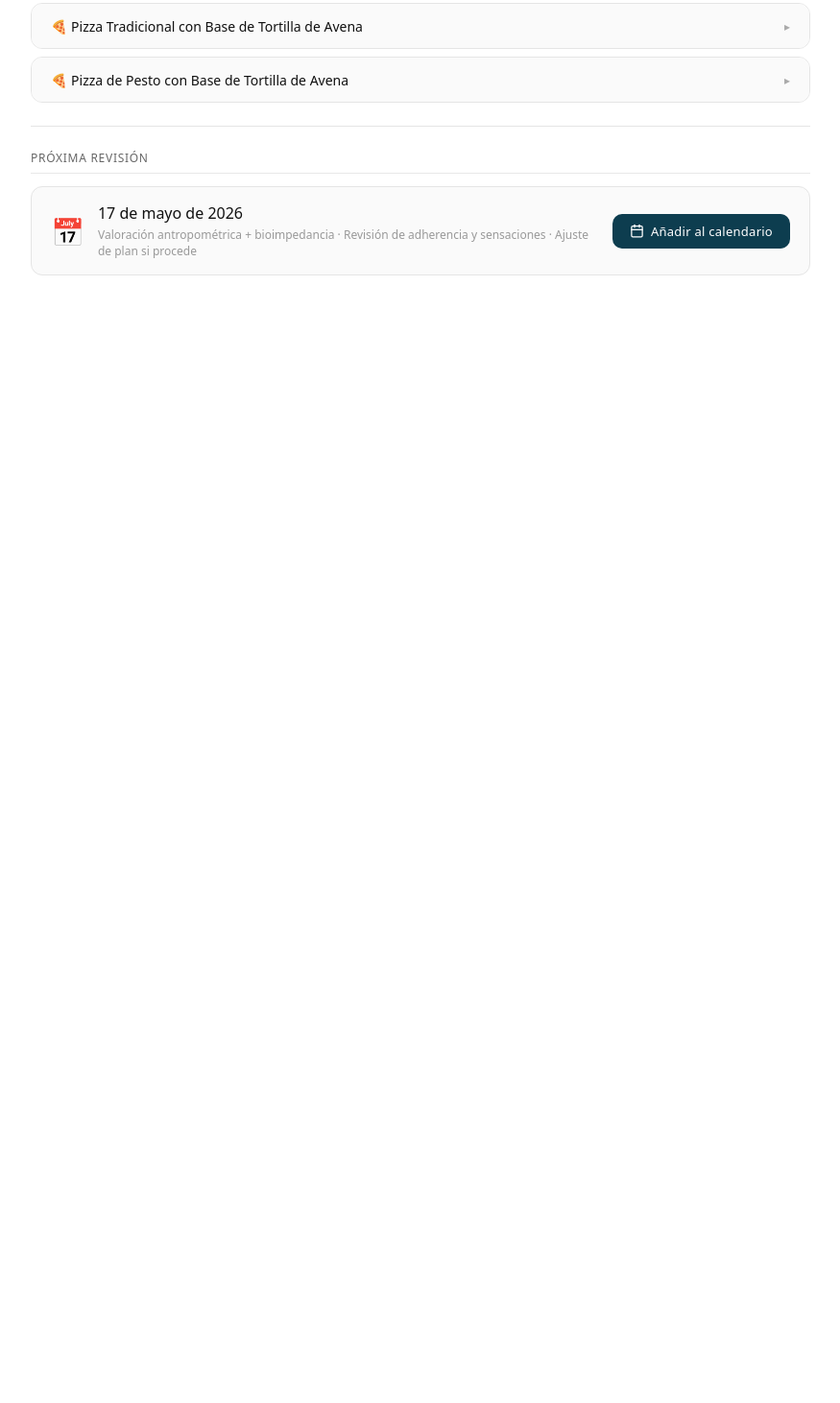
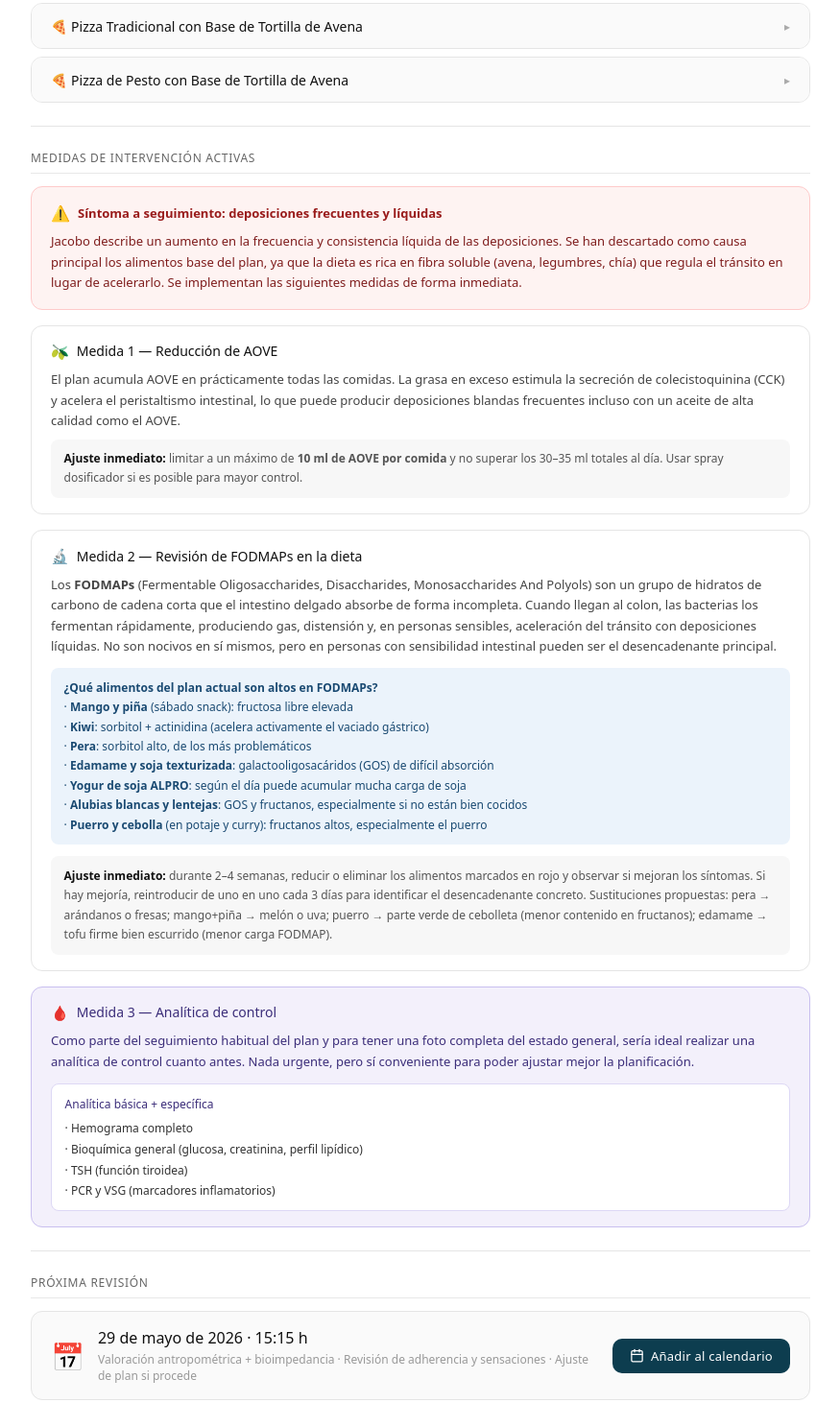
Before and after one commit to guillermofrancespoquet/jacobocatala, a plain HTML site: page index.html in a window 1280 px wide. Shown: the part 4930-6392 px from the top of the page at 96% size, without its empty margins (202-1077 px from the left). Before the commit the page ends 5241 px from the top, so only its background shows below. Drawn offline with Linux system fonts and the light colour scheme.

Commit message:
v1 + pautas

```diff
--- a/index.html
+++ b/index.html
@@ -399,16 +399,80 @@
   <div id="recetasList"></div>
 </div>
 
+<!-- MEDIDAS DE INTERVENCIÓN -->
+<div style="margin-top:1.5rem;padding-top:1.5rem;border-top:1px solid #e5e5e5;">
+  <div class="section-label">Medidas de intervención activas</div>
+
+  <!-- Alerta digestiva -->
+  <div style="background:#FEF3F2;border:1.5px solid #FECACA;border-radius:12px;padding:1rem 1.25rem;margin-bottom:1rem;">
+    <div style="display:flex;align-items:center;gap:8px;margin-bottom:0.5rem;">
+      <span style="font-size:16px;">⚠️</span>
+      <span style="font-size:13px;font-weight:600;color:#991B1B;">Síntoma a seguimiento: deposiciones frecuentes y líquidas</span>
+    </div>
+    <p style="font-size:13px;color:#7F1D1D;line-height:1.65;">Jacobo describe un aumento en la frecuencia y consistencia líquida de las deposiciones. Se han descartado como causa principal los alimentos base del plan, ya que la dieta es rica en fibra soluble (avena, legumbres, chía) que regula el tránsito en lugar de acelerarlo. Se implementan las siguientes medidas de forma inmediata.</p>
+  </div>
+
+  <!-- Medida 1: AOVE -->
+  <div style="border:1px solid #e5e5e5;border-radius:12px;padding:1rem 1.25rem;margin-bottom:1rem;">
+    <div style="display:flex;align-items:center;gap:8px;margin-bottom:0.6rem;">
+      <span style="font-size:15px;">🫒</span>
+      <span style="font-size:14px;font-weight:500;color:#111;">Medida 1 — Reducción de AOVE</span>
+    </div>
+    <p style="font-size:13px;color:#444;line-height:1.65;margin-bottom:0.5rem;">El plan acumula AOVE en prácticamente todas las comidas. La grasa en exceso estimula la secreción de colecistoquinina (CCK) y acelera el peristaltismo intestinal, lo que puede producir deposiciones blandas frecuentes incluso con un aceite de alta calidad como el AOVE.</p>
+    <div style="background:#f7f7f7;border-radius:8px;padding:0.65rem 0.85rem;font-size:12px;color:#555;line-height:1.7;">
+      <strong style="color:#111;">Ajuste inmediato:</strong> limitar a un máximo de <strong>10 ml de AOVE por comida</strong> y no superar los 30–35 ml totales al día. Usar spray dosificador si es posible para mayor control.
+    </div>
+  </div>
+
+  <!-- Medida 2: FODMAPs -->
+  <div style="border:1px solid #e5e5e5;border-radius:12px;padding:1rem 1.25rem;margin-bottom:1rem;">
+    <div style="display:flex;align-items:center;gap:8px;margin-bottom:0.6rem;">
+      <span style="font-size:15px;">🔬</span>
+      <span style="font-size:14px;font-weight:500;color:#111;">Medida 2 — Revisión de FODMAPs en la dieta</span>
+    </div>
+    <p style="font-size:13px;color:#444;line-height:1.65;margin-bottom:0.75rem;">Los <strong>FODMAPs</strong> (Fermentable Oligosaccharides, Disaccharides, Monosaccharides And Polyols) son un grupo de hidratos de carbono de cadena corta que el intestino delgado absorbe de forma incompleta. Cuando llegan al colon, las bacterias los fermentan rápidamente, produciendo gas, distensión y, en personas sensibles, aceleración del tránsito con deposiciones líquidas. No son nocivos en sí mismos, pero en personas con sensibilidad intestinal pueden ser el desencadenante principal.</p>
+    <div style="background:#EBF3FB;border-radius:8px;padding:0.65rem 0.85rem;font-size:12px;color:#1a4a72;line-height:1.7;margin-bottom:0.75rem;">
+      <strong>¿Qué alimentos del plan actual son altos en FODMAPs?</strong><br>
+      · <strong>Mango y piña</strong> (sábado snack): fructosa libre elevada<br>
+      · <strong>Kiwi</strong>: sorbitol + actinidina (acelera activamente el vaciado gástrico)<br>
+      · <strong>Pera</strong>: sorbitol alto, de los más problemáticos<br>
+      · <strong>Edamame y soja texturizada</strong>: galactooligosacáridos (GOS) de difícil absorción<br>
+      · <strong>Yogur de soja ALPRO</strong>: según el día puede acumular mucha carga de soja<br>
+      · <strong>Alubias blancas y lentejas</strong>: GOS y fructanos, especialmente si no están bien cocidos<br>
+      · <strong>Puerro y cebolla</strong> (en potaje y curry): fructanos altos, especialmente el puerro
+    </div>
+    <div style="background:#f7f7f7;border-radius:8px;padding:0.65rem 0.85rem;font-size:12px;color:#555;line-height:1.7;">
+      <strong style="color:#111;">Ajuste inmediato:</strong> durante 2–4 semanas, reducir o eliminar los alimentos marcados en rojo y observar si mejoran los síntomas. Si hay mejoría, reintroducir de uno en uno cada 3 días para identificar el desencadenante concreto. Sustituciones propuestas: pera → arándanos o fresas; mango+piña → melón o uva; puerro → parte verde de cebolleta (menor contenido en fructanos); edamame → tofu firme bien escurrido (menor carga FODMAP).
+    </div>
+  </div>
+
+  <!-- Medida 3: Analítica -->
+  <div style="border:1.5px solid #C9BFEF;background:#F3F0FB;border-radius:12px;padding:1rem 1.25rem;">
+    <div style="display:flex;align-items:center;gap:8px;margin-bottom:0.6rem;">
+      <span style="font-size:15px;">🩸</span>
+      <span style="font-size:14px;font-weight:500;color:#3C2E7A;">Medida 3 — Analítica de control</span>
+    </div>
+    <p style="font-size:13px;color:#3C2E7A;line-height:1.65;margin-bottom:0.75rem;">Como parte del seguimiento habitual del plan y para tener una foto completa del estado general, sería ideal realizar una analítica de control cuanto antes. Nada urgente, pero sí conveniente para poder ajustar mejor la planificación.</p>
+    <div style="background:#fff;border:1px solid #DDD8F5;border-radius:8px;padding:0.6rem 0.85rem;font-size:12px;color:#333;line-height:1.8;">
+      <div style="font-weight:500;color:#3C2E7A;margin-bottom:4px;">Analítica básica + específica</div>
+      · Hemograma completo<br>
+      · Bioquímica general (glucosa, creatinina, perfil lipídico)<br>
+      · TSH (función tiroidea)<br>
+      · PCR y VSG (marcadores inflamatorios)
+    </div>
+  </div>
+</div>
+
 <!-- PRÓXIMA REVISIÓN -->
 <div style="margin-top:1.5rem;padding-top:1.5rem;border-top:1px solid #e5e5e5;">
   <div class="section-label">Próxima revisión</div>
   <div style="display:flex;align-items:center;gap:14px;background:#fafafa;border:1px solid #e5e5e5;border-radius:12px;padding:1rem 1.25rem;flex-wrap:wrap;">
     <div style="font-size:28px;">📅</div>
     <div style="flex:1;min-width:200px;">
-      <div style="font-size:16px;font-weight:500;color:#111;">17 de mayo de 2026</div>
+      <div style="font-size:16px;font-weight:500;color:#111;">29 de mayo de 2026 · 15:15 h</div>
       <div style="font-size:12px;color:#999;margin-top:3px;">Valoración antropométrica + bioimpedancia · Revisión de adherencia y sensaciones · Ajuste de plan si procede</div>
     </div>
-    <a href="https://calendar.google.com/calendar/render?action=TEMPLATE&text=Revisi%C3%B3n+nutricional+%E2%80%94+Jacobo&dates=20260517T090000Z%2F20260517T100000Z&details=Valoraci%C3%B3n+antropom%C3%A9trica+%2B+bioimpedancia.+Revisi%C3%B3n+de+adherencia+y+sensaciones.+Ajuste+de+plan+si+procede.&location=Nutrilogos" target="_blank" style="display:inline-flex;align-items:center;gap:7px;background:#0d3d4f;color:#fff;text-decoration:none;border-radius:10px;padding:9px 18px;font-size:13px;font-weight:500;letter-spacing:0.02em;white-space:nowrap;">
+    <a href="https://calendar.google.com/calendar/render?action=TEMPLATE&text=Revisi%C3%B3n+nutricional+%E2%80%94+Jacobo&dates=20260529T131500Z%2F20260529T141500Z&details=Valoraci%C3%B3n+antropom%C3%A9trica+%2B+bioimpedancia.+Revisi%C3%B3n+de+adherencia+y+sensaciones.+Ajuste+de+plan+si+procede.&location=Nutrilogos" target="_blank" style="display:inline-flex;align-items:center;gap:7px;background:#0d3d4f;color:#fff;text-decoration:none;border-radius:10px;padding:9px 18px;font-size:13px;font-weight:500;letter-spacing:0.02em;white-space:nowrap;">
       <svg width="15" height="15" viewBox="0 0 24 24" fill="none" stroke="currentColor" stroke-width="2" stroke-linecap="round" stroke-linejoin="round"><rect x="3" y="4" width="18" height="18" rx="2"/><line x1="16" y1="2" x2="16" y2="6"/><line x1="8" y1="2" x2="8" y2="6"/><line x1="3" y1="10" x2="21" y2="10"/></svg>
       Añadir al calendario
     </a>
```
